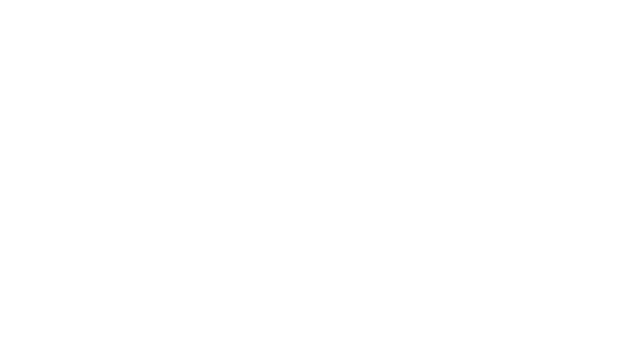
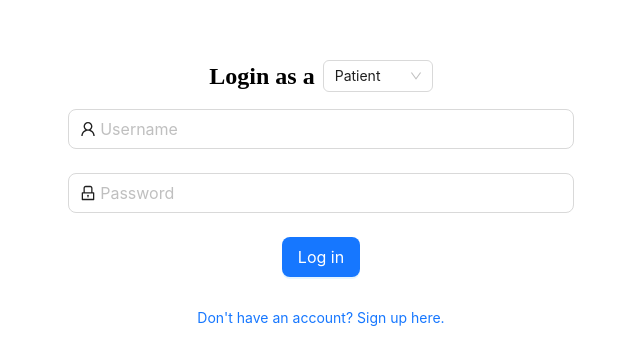
Before and after one commit to YoussefTamerr/Virtual-Pharmacy, a React (Vite) app in the folder client/: page /login in a window 1280 px wide. Before the commit this address had no page. Shown: the part 220-584 px from the top of the page, without its empty margins (319-959 px from the left). Built offline with nearby package versions, Linux system fonts and the light colour scheme.

Commit message:
Added login form for all users

```diff
--- a/client/package.json
+++ b/client/package.json
@@ -10,7 +10,7 @@
     "preview": "vite preview"
   },
   "dependencies": {
-    "antd": "^5.9.4",
+    "antd": "^5.11.1",
     "react": "^18.2.0",
     "react-dom": "^18.2.0",
     "react-router-dom": "^6.16.0"
--- a/client/src/App.jsx
+++ b/client/src/App.jsx
@@ -1,23 +1,22 @@
-import { BrowserRouter, Route, Routes } from "react-router-dom";
+import { BrowserRouter, Navigate, Route, Routes } from "react-router-dom";
 
+import Login from "./components/Login";
+import AuthLayout from "./components/AuthLayout";
+import PatientSignup from "./components/PatientSignup";
 import PharmacistSignup from "./components/PharmacistSignup";
-import PatientSignup from "./components/PatientSignup";
-
-import Home from "./components/Home";
-import PharmacistHome from "./components/PharmacistHome";
-import PatientHome from "./components/PatientHome";
-import AdminHome from "./components/AdminHome";
 
 function App() {
   return (
     <BrowserRouter>
       <Routes>
-        <Route path="/" element={<Home />} />
-        <Route path="/signup/pharmacist" element={<PharmacistSignup />} />
-        <Route path="/signup/patient" element={<PatientSignup />} />
-        <Route path="/pharmacist" element={<PharmacistHome />} />
-        <Route path="/patient" element={<PatientHome />} />
-        <Route path="/admin" element={<AdminHome />} />
+        <Route path="/home" element={<h1>HOME</h1>} />
+        <Route path="/" element={<AuthLayout />}>
+          <Route index element={<Navigate to={"/login"} />} />
+          <Route path="/login" element={<Login />} />
+          <Route path="/signup" element={<Navigate to={"/signup/patient"} />} />
+          <Route path="/signup/patient" element={<PatientSignup />} />
+          <Route path="/signup/pharmacist" element={<PharmacistSignup />} />
+        </Route>
       </Routes>
     </BrowserRouter>
   );
--- /dev/null
+++ b/client/src/components/AuthLayout.jsx
@@ -0,0 +1,17 @@
+import { Flex } from "antd";
+import { Outlet } from "react-router-dom";
+
+const AuthLayout = () => {
+  return (
+    <Flex
+      style={{ minHeight: "100vh" }}
+      justify="center"
+      align="center"
+      vertical
+    >
+      <Outlet />
+    </Flex>
+  );
+};
+
+export default AuthLayout;
--- /dev/null
+++ b/client/src/components/Login.jsx
@@ -0,0 +1,129 @@
+import { Form, Input, Button, message, Select, Space } from "antd";
+import { UserOutlined, LockOutlined } from "@ant-design/icons";
+import { useState } from "react";
+import { useNavigate } from "react-router-dom";
+
+const Login = () => {
+  const navigate = useNavigate();
+  const [userRole, setUserRole] = useState("patient");
+
+  const [loading, setLoading] = useState(false);
+  const onFinish = async (values) => {
+    setLoading(true);
+    try {
+      const response = await fetch(`http://localhost:5000/${userRole}/login`, {
+        method: "POST",
+        headers: {
+          "Content-Type": "application/json",
+        },
+        body: JSON.stringify(values),
+      });
+      if (response.ok) {
+        navigate("/home");
+      } else {
+        const data = await response.json();
+        message.error(data.message);
+      }
+    } catch (error) {
+      console.error(error);
+    }
+    setLoading(false);
+  };
+
+  return (
+    <>
+      <Space>
+        <h2>Login as a{userRole == "admin" && "n"}</h2>
+        <Select
+          defaultValue="patient"
+          size="middle"
+          style={{ width: 110 }}
+          onChange={(value) => setUserRole(value)}
+          options={[
+            { value: "patient", label: "Patient" },
+            { value: "pharmacist", label: "Pharmacist" },
+            { value: "admin", label: "Admin" },
+          ]}
+        />
+      </Space>
+      <Form
+        name="normal_login"
+        initialValues={{ remember: true }}
+        onFinish={onFinish}
+        style={{
+          width: "40%",
+        }}
+        size="large"
+      >
+        <Form.Item
+          name="username"
+          rules={[
+            { required: true, message: "Please input your Username!" },
+            { min: 3, message: "Username must be at least 3 characters." },
+            { max: 20, message: "Username must be at most 30 characters." },
+            {
+              pattern: /^[a-zA-Z0-9_]+$/,
+              message: "Username must contain only letters & numbers.",
+            },
+          ]}
+        >
+          <Input
+            prefix={<UserOutlined className="site-form-item-icon" />}
+            placeholder="Username"
+          />
+        </Form.Item>
+        <Form.Item
+          name="password"
+          rules={[
+            { required: true, message: "Please input your Password!" },
+            { min: 6, message: "Password must be at least 6 characters." },
+            {
+              pattern: /^[a-zA-Z0-9!@#$%^&*()_+\-=[\]{};':"\\|,.<>/?]+$/,
+              message: "Password must contain only letters & numbers.",
+            },
+          ]}
+        >
+          <Input
+            prefix={<LockOutlined className="site-form-item-icon" />}
+            type="password"
+            placeholder="Password"
+          />
+        </Form.Item>
+        <Form.Item
+          style={{
+            display: "flex",
+            justifyContent: "center",
+          }}
+        >
+          <Button
+            type="primary"
+            htmlType="submit"
+            className="login-form-button"
+            loading={loading}
+          >
+            Log in
+          </Button>
+        </Form.Item>
+      </Form>
+      {userRole != "admin" && (
+        <Button
+          type="link"
+          onClick={() => {
+            navigate("/signup/" + userRole);
+          }}
+        >
+          Don&apos;t have an account? Sign up here.
+        </Button>
+      )}
+      {/* <Flex justify="center" align="center" vertical gap={2}>
+        {userRole != "patient" && <a href="/login/patient">Login as patient</a>}
+        {userRole != "admin" && <a href="/login/admin">Login as admin</a>}
+        {userRole != "pharmacist" && (
+          <a href="/login/pharmacist">Login as pharmacist</a>
+        )}
+      </Flex> */}
+    </>
+  );
+};
+
+export default Login;
```
Also changed, not shown: 1 other file (tests, documents, lock files or other folders).
